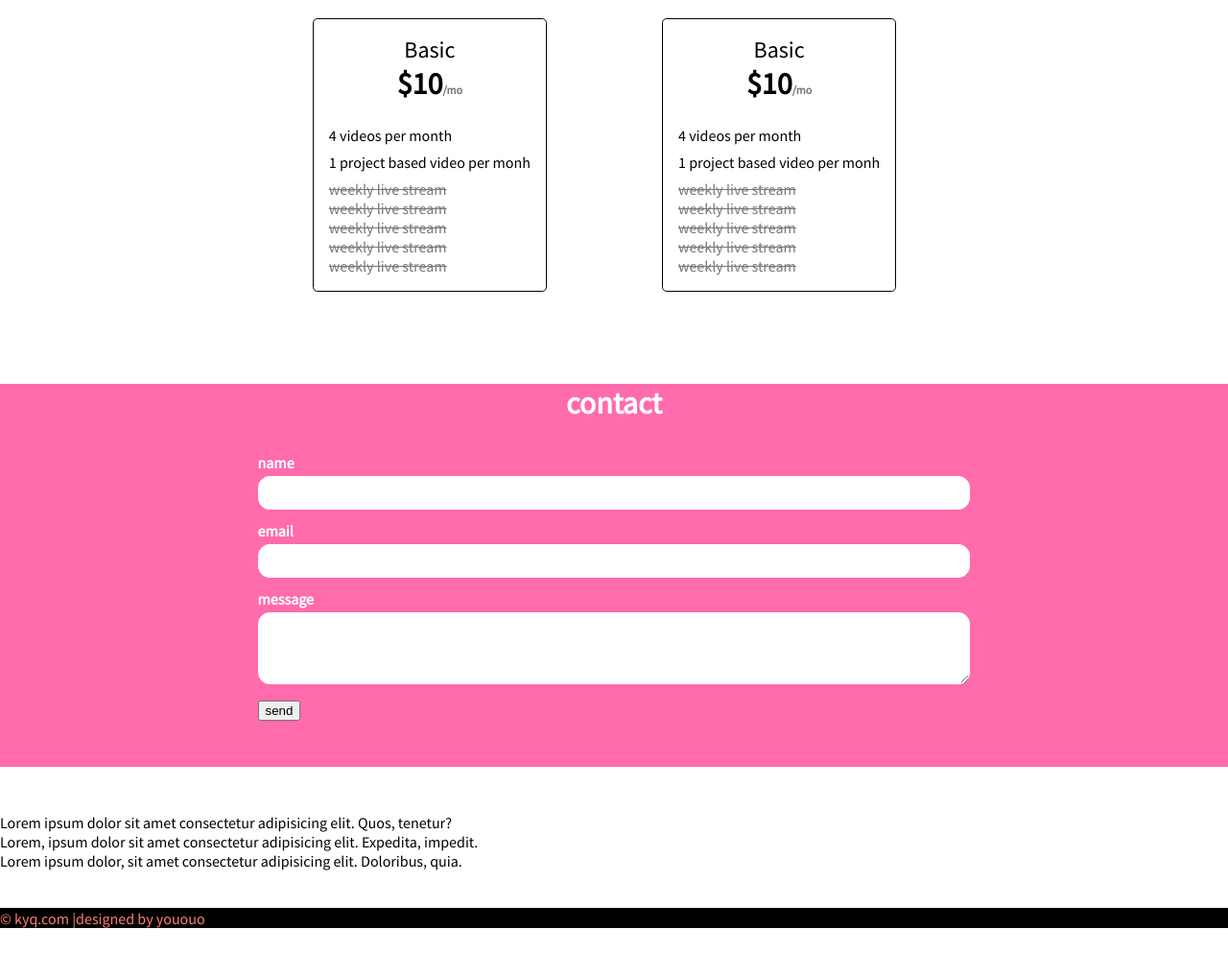
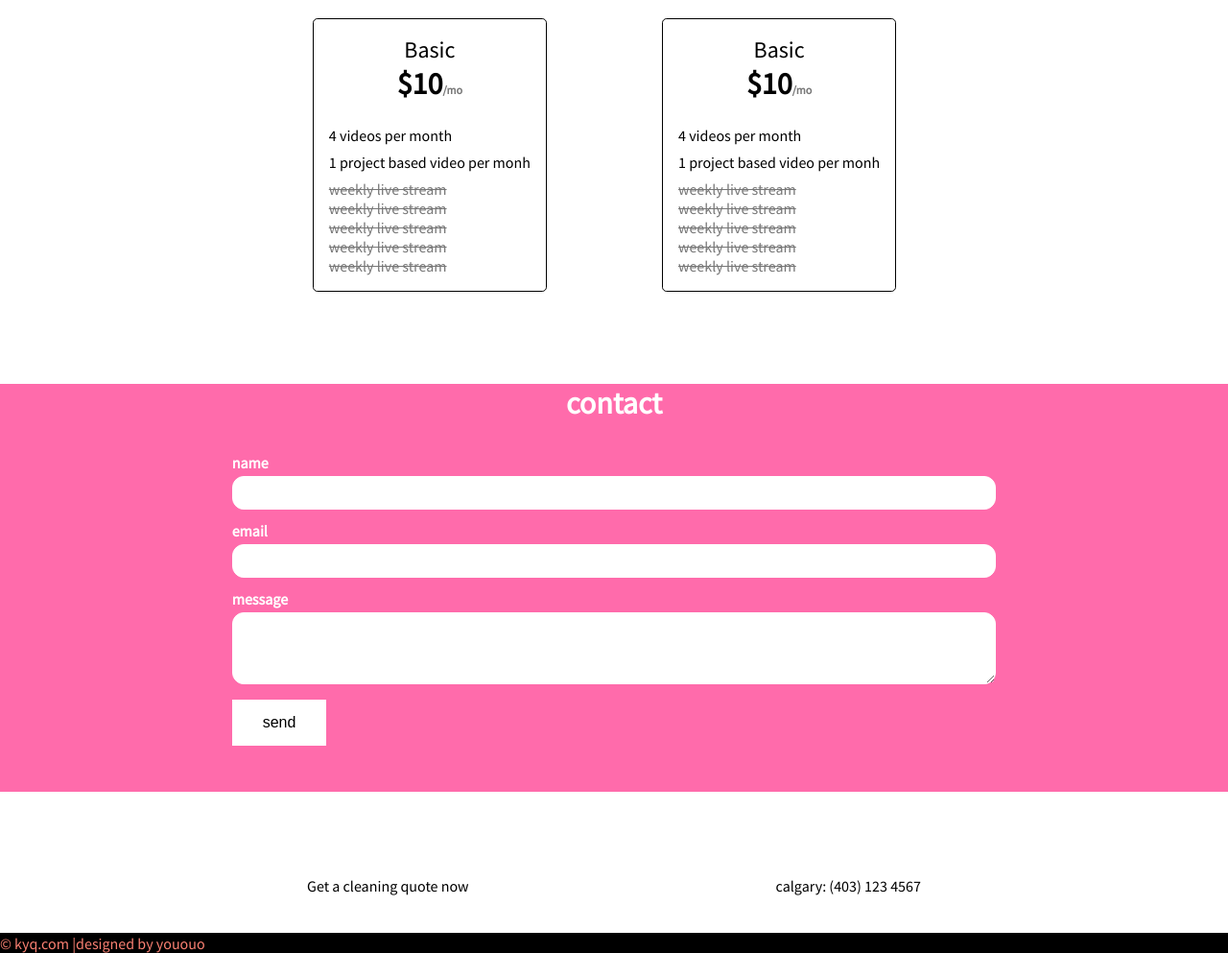
Before and after one commit to iwuvfruit/web-dev, a plain HTML site: page Cleaning/index.html in a window 1280 px wide. Shown: the part 1816-2809 px from the top of the page at 96% size. Before the commit the page ends 2783 px from the top, so only its background shows below. Drawn offline with Linux system fonts and the light colour scheme.

Commit message:
more done

```diff
--- a/Cleaning/css/style.css
+++ b/Cleaning/css/style.css
@@ -333,6 +333,18 @@ img.people-svg{
     color:#777;
     text-decoration:line-through;
 }
+
+
+.btn-square {
+    background-color: white; /* Green */
+    border: none;
+    color: black;
+    padding: 15px 32px;
+    text-align: center;
+    text-decoration: none;
+    font-size: 16px;
+
+  }
 .footer{
     background:white;
     color:black;
@@ -342,6 +354,9 @@ img.people-svg{
 .footer .footer-content{
     border-bottom:1px solid black;
     height:100px;
+    display: flex;
+    justify-content:space-evenly;
+    align-items: center;
 }
 .footer.footer-bottom{
     background:white;
--- a/Cleaning/index.html
+++ b/Cleaning/index.html
@@ -140,9 +140,8 @@
     </main>
     <footer class="footer">
         <div class="footer-content">
-            <div class="footer-section about">Lorem ipsum dolor sit amet consectetur adipisicing elit. Quos, tenetur?</div>
-            <div class="footer-section contact-form">Lorem, ipsum dolor sit amet consectetur adipisicing elit. Expedita, impedit.</div>
-            <div class="footer-section link">Lorem ipsum dolor, sit amet consectetur adipisicing elit. Doloribus, quia.</div>
+            <div class="footer-section about">Get a cleaning quote now</div>
+            <div class="footer-section contact-form">calgary: (403) 123 4567</div>
 
         </div>
         <div class="footer-bootom" style="background-color:black; color:salmon;">
```
Also changed, not shown: Agency/index.html (added, +11 -0 lines), Agency/css/style.css (added).
